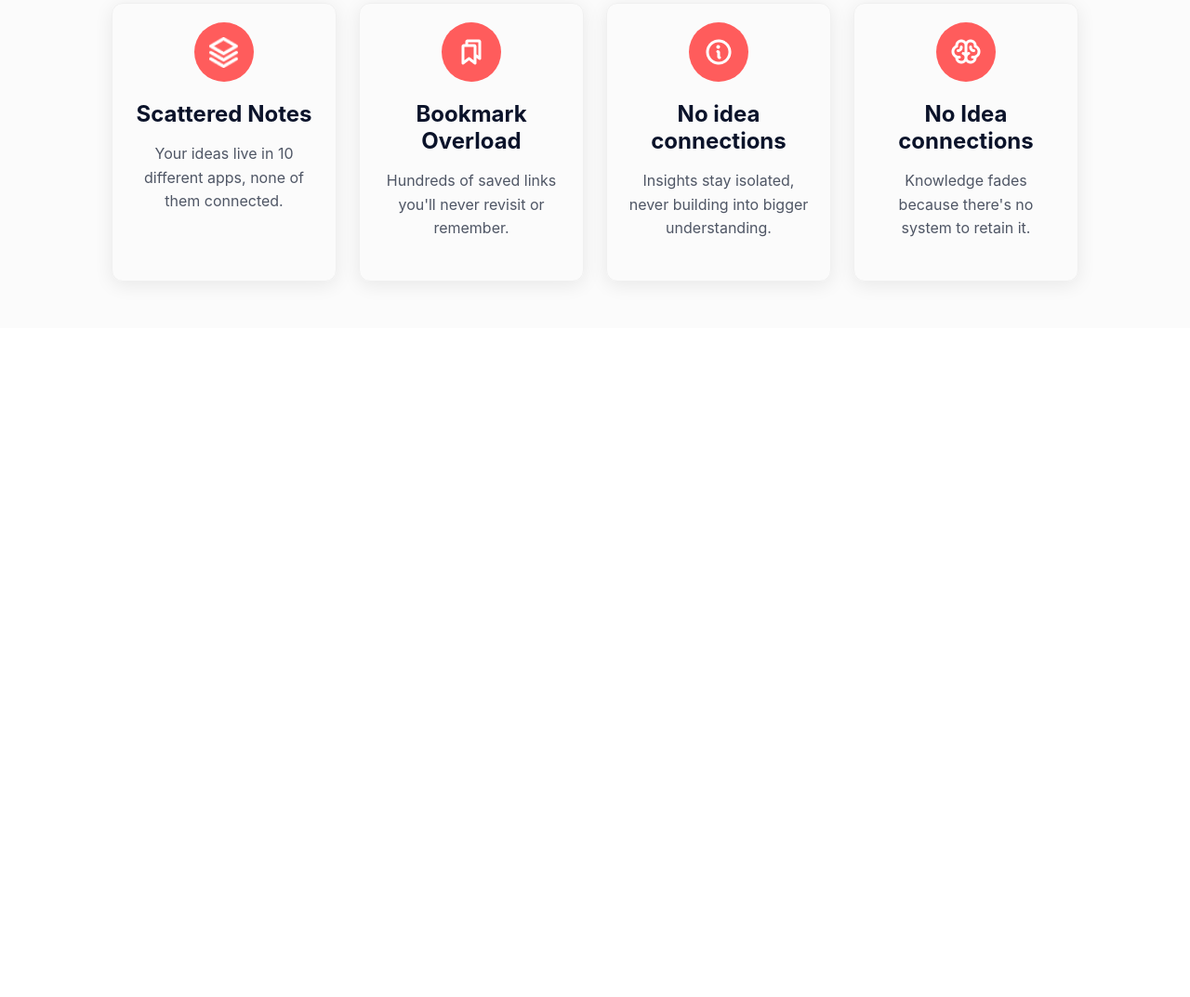
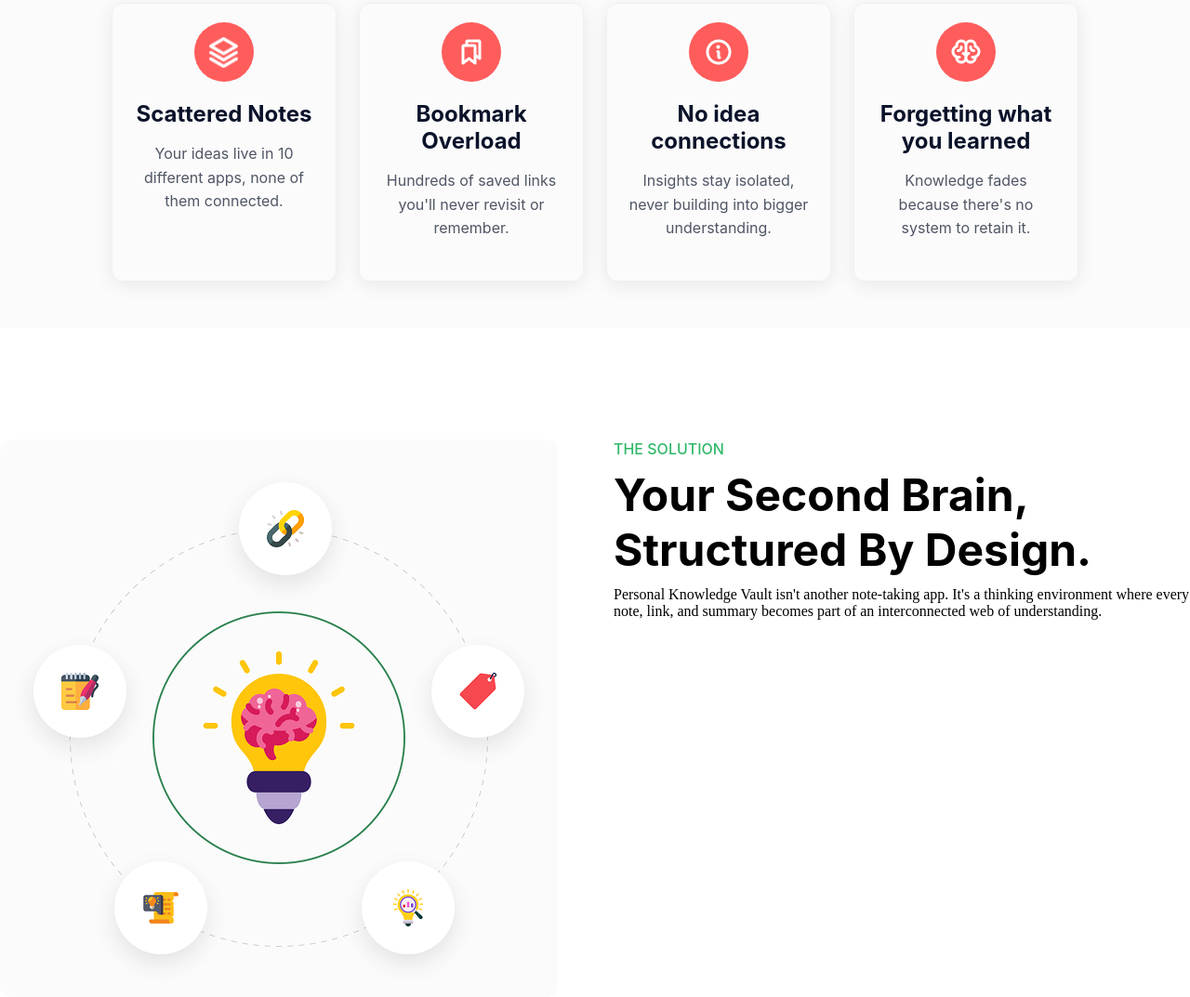
Before and after one commit to noorhasanbd/ph-13-a1, a plain HTML site: page index.html in a window 1280 px wide. Shown: the part 813-1886 px from the top of the page at 93% size. Before the commit the page ends 1166 px from the top, so only its background shows below. Drawn offline with Linux system fonts and the light colour scheme.

Commit message:
content-2 updated

```diff
--- a/index.html
+++ b/index.html
@@ -73,12 +73,21 @@ help you think clearly, connect ideas, and turn learning into long-term knowledg
                 <div class="icon-circle">
                     <img src="./assets/Brain.png" alt="Scattered Notes Icon">
                 </div>
-                <h3>No Idea connections</h3>
+                <h3>Forgetting what you learned</h3>
                 <p>Knowledge fades because there's no system to retain it.</p>
             </div>
         </div>
     </div>
     <div class="content-2">
+        <img src="./assets/knowledge.png" alt="">
+        <div class="article">
+            <span class="solution">The Solution</span>
+            <h2>Your second brain,
+                structured by design.</h2>
+
+            <p>Personal Knowledge Vault isn't another note-taking app. It's a thinking environment where every note, link, and summary becomes part of an interconnected web of understanding.</p>
+        </div>
+
 
     </div>
 
--- a/styles/styles.css
+++ b/styles/styles.css
@@ -195,3 +195,32 @@ nav .menu a{
     color: #4f5665;
     line-height: 1.6;
 }
+.content-2{
+    margin-top: 120px;
+    display: flex;
+    justify-content:center;
+    gap: 60px;
+
+}
+.article{
+    display: flex;
+    flex-direction: column;
+    gap: 10px;
+    text-align: middle;
+
+}
+.solution{
+    font-size: 16px;
+    font-family: 'Inter',sans-serif;
+    font-weight: 500;
+    color: #30B868;
+    text-transform: uppercase;
+    line-height: 20px;
+}
+.content-2 h2{
+    font-family: 'Inter', sans-serif;
+    font-size: 48px;
+    font-weight: bold;
+    text-transform: capitalize;
+
+}
```
